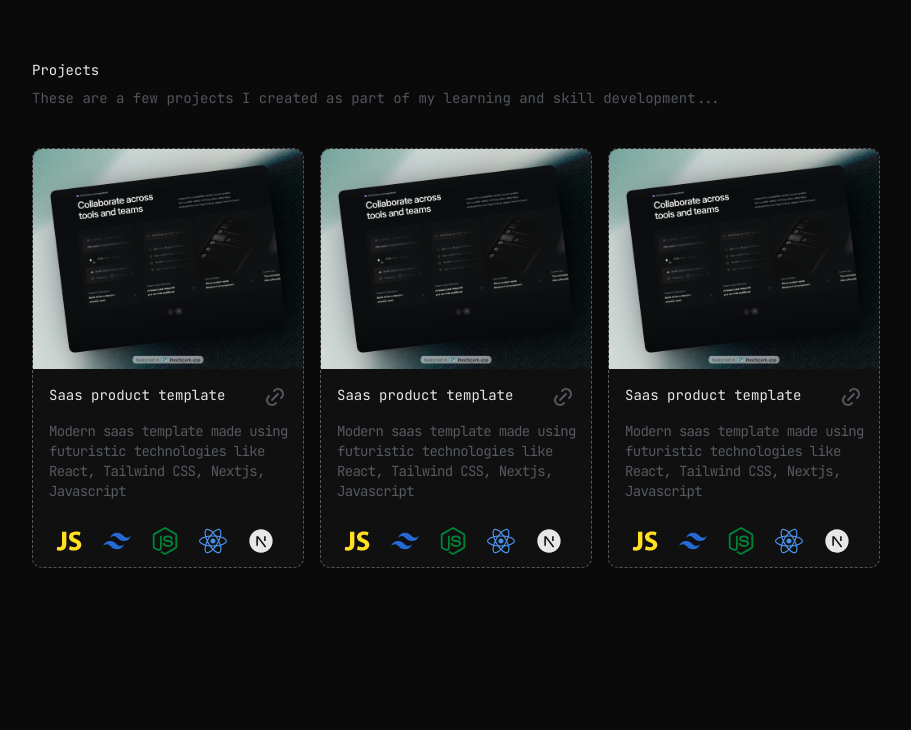
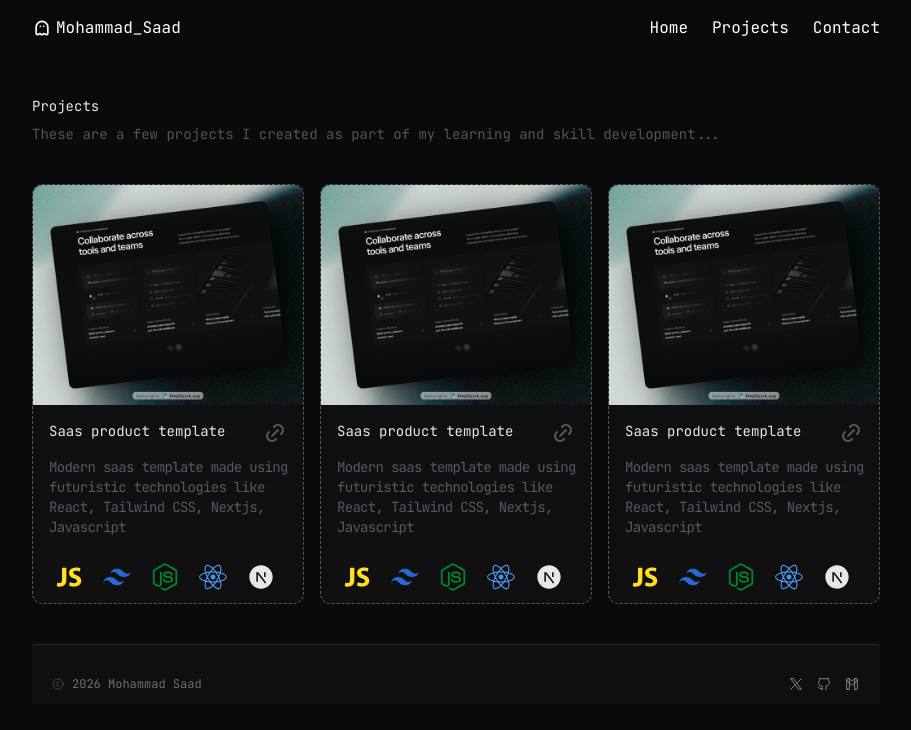
Before and after one commit to MohammadSaad479/Saad-_Portfolio, a Next.js app: page /Projects in a window 1280 px wide. Shown: the top 730 px of the page, without its empty margins (184-1095 px from the left). Built offline with nearby package versions, Linux system fonts and the light colour scheme.

Commit message:
small changes done

```diff
--- a/app/Contact/page.tsx
+++ b/app/Contact/page.tsx
@@ -1,9 +1,11 @@
 "use client";
 
-import { ArrowUpRight, Mail, ArrowRight } from "lucide-react";
+import { ArrowUpRight, Mail, ArrowRight, CircleCheck } from "lucide-react";
 import { FaXTwitter } from "react-icons/fa6";
 import React, { useState, FormEvent, useRef } from "react";
 import emailjs from "@emailjs/browser";
+import Navbar from "../components/Navbar";
+import Footer from "../components/Footer";
 
 const Page = () => {
   const [success, setSuccess] = useState(false);
@@ -35,22 +37,28 @@ const Page = () => {
 
   return (
     <div className="w-full min-h-screen bg-neutral-950">
-      <div className="w-full max-w-3xl mx-auto min-h-screen bg-neutral-950 px-4 sm:px-6 lg:px-0">
+      <div className="w-full max-w-3xl mx-auto min-h-screen bg-neutral-950 px-4 sm:px-6 lg:px-0 ">
+        <Navbar/>
 
         {success && (
           <div className="fixed top-6 left-1/2 -translate-x-1/2 z-50">
-            <div className="bg-green-100 border border-green-300 text-green-800 text-sm px-6 py-3 rounded-md shadow-md">
-              Message sent successfully. We will get back to you shortly!
-            </div>
+            <div className="flex items-center gap-2
+            bg-green-100 border border-green-300
+            text-green-800 text-xs sm:text-sm md:text-base
+            px-3 sm:px-5 py-2 sm:py-3
+            rounded-lg shadow-md">
+            <CircleCheck className="text-green-800 w-4 h-4 sm:w-5 sm:h-5 md:w-6 md:h-6" />
+            <span>Message sent successfully</span>
+          </div>
           </div>
         )}
 
-        <div id="contact" className=" pt-10">
+        <div id="contact" className=" pt-10 pb-10 ">
           <h2 className="text-white/90 text-md ml-2.5">Contact Us</h2>
 
           <div className="flex flex-col lg:flex-row justify-between gap-6 mt-5 px-1 sm:px-0">
 
-            <div className="w-full lg:w-90 min-h-[27rem] bg-neutral-800/10 border border-white/10 rounded-lg p-4 sm:p-0">
+            <div className="w-full lg:w-90 min-h-108 bg-neutral-800/10 border border-white/10 rounded-lg p-4 sm:p-0">
               <div className="mt-6 sm:mt-10 sm:ml-7">
                 <h2 className="text-white text-lg tracking-tight">Get in Touch</h2>
                 <p className="text-sm mt-2 text-gray-400/50">
@@ -107,6 +115,7 @@ const Page = () => {
 
           </div>
         </div>
+        <Footer/>
       </div>
     </div>
   );
--- a/app/Projects/page.tsx
+++ b/app/Projects/page.tsx
@@ -5,12 +5,19 @@ import { RiTailwindCssFill } from "react-icons/ri";
 import { FaNodeJs } from "react-icons/fa";
 import { FaReact } from "react-icons/fa";
 import { RiNextjsFill } from "react-icons/ri";
+import Navbar from '@/app/components/Navbar';
+import Footer from '../components/Footer';
+
+
 
 const page = () => {
     return (
-    <div className='w-full min-h-screen bg-neutral-950'>
+        <>
+
+            <div className='w-full  min-h-screen bg-neutral-950'>
                 <div className='w-full max-w-4xl h-min-screen mx-auto bg-neutral-950 px-4 sm:px-6'>
-       <div className='pt-15 pb-10'>
+                     <  Navbar />
+                    <div className='pt-10 pb-10'>
                         <h2 className='text-white/90 text-sm'>Projects</h2>
                         <p className='text-gray-400/50 text-sm mt-2'>
                             These are a few projects I created as part of my learning and skill development...
@@ -174,8 +181,10 @@ const page = () => {
 
                         </div>
                     </div>
+                      <Footer/>
                 </div>
             </div>
+        </>
     )
 }
 
--- a/app/components/Experience.tsx
+++ b/app/components/Experience.tsx
@@ -27,7 +27,7 @@ hover:shadow-[0_0_30px_rgba(255,255,255,0.099)] transition-shadow duration-300 '
     </div>
 
     <div>
-      <p className='text-gray-400/50 text-sm mt-3 md:mt-0 lg:mt-0'>Aug 2025 - Present</p>
+      <p className='text-gray-400/50 text-sm mt-3 md:mt-0 lg:mt-0'>Sept 2025 - Present</p>
     </div>
   </div>
 
@@ -58,7 +58,7 @@ hover:shadow-[0_0_30px_rgba(255,255,255,0.099)] transition-shadow duration-300 m
     </div>
 
     <div>
-      <p className='text-gray-400/50 text-sm mt-3 md:mt-0 lg:mt-0'> Nov 2024 - March 2025</p>
+      <p className='text-gray-400/50 text-sm mt-3 md:mt-0 lg:mt-0'> Mar 2025 - June 2025</p>
     </div>
   </div>
 
--- a/app/components/Navbar.tsx
+++ b/app/components/Navbar.tsx
@@ -15,7 +15,7 @@ const Navbar = () => {
   ];
 
   return (
-    <nav className="w-full">
+    <nav className=" w-full bg-neutral-950  z-50">
       <div className="flex justify-between items-center py-4 px-4 sm:px-6 lg:px-0">
 
         {/* Logo */}
--- a/app/components/Projects.tsx
+++ b/app/components/Projects.tsx
@@ -6,15 +6,17 @@ import { FaNodeJs } from "react-icons/fa";
 import { FaReact } from "react-icons/fa";
 import { RiNextjsFill } from "react-icons/ri";
 
+
 const Projects = () => {
     return (
+        <>
         <div className='mt-15'>
           <div className='px-3 md:px-0 lg:px-0'>
               <h2 className='text-white/90 text-sm'>Projects</h2>
             <p className='text-gray-400/50 text-sm mt-2'>These are a few projects I created as part of my learning and skill development...</p>
           </div>
 
-            <div className='md:flex md:justify-evenly gap-8 px-10 md:px-0 lg:px-0'>
+            <div className='md:flex md:gap-10 gap-8 px-10 md:px-0 lg:px-0'>
                 {/* Project-1 */}
                 <div className='w-70 h-105 overflow-hidden rounded-lg bg-neutral-900/50 mt-10 border border-dashed border-white/30'>
                     <img className='w-full h-55 hover:scale-90 hover:rounded-lg' src="/linear.png" alt="" />
@@ -104,6 +106,7 @@ const Projects = () => {
                 </div>
             </div>
         </div>
+        </>
     )
 }
 
```
Lines whose indentation alone changed are shown as unchanged.
